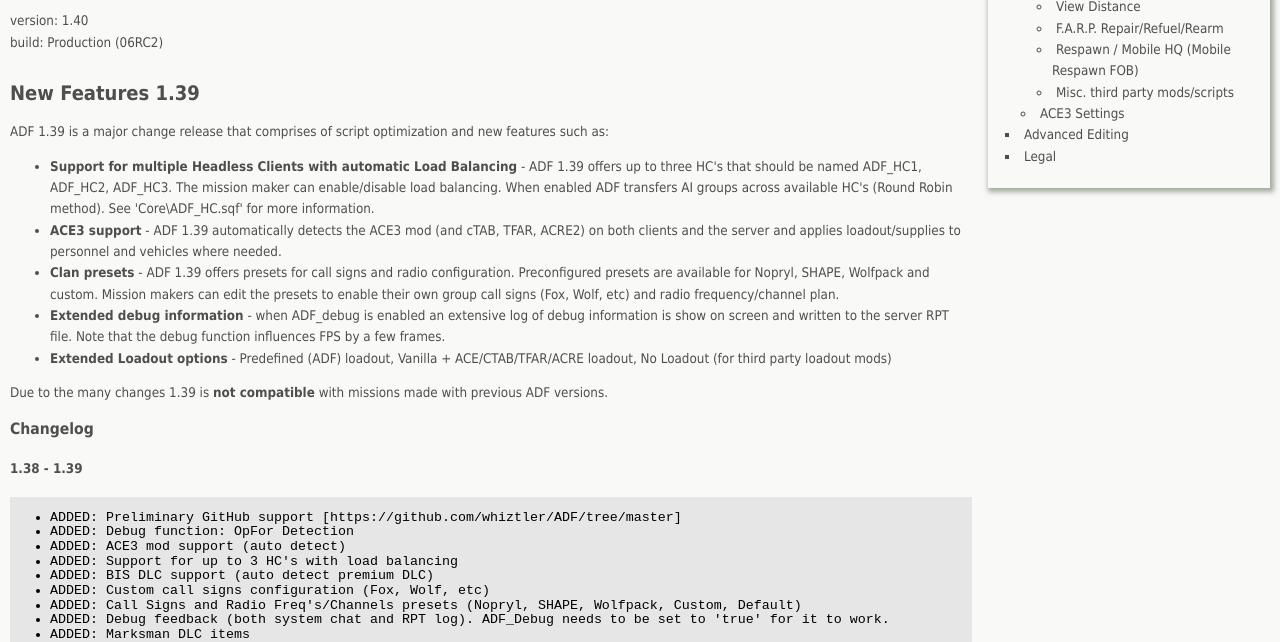
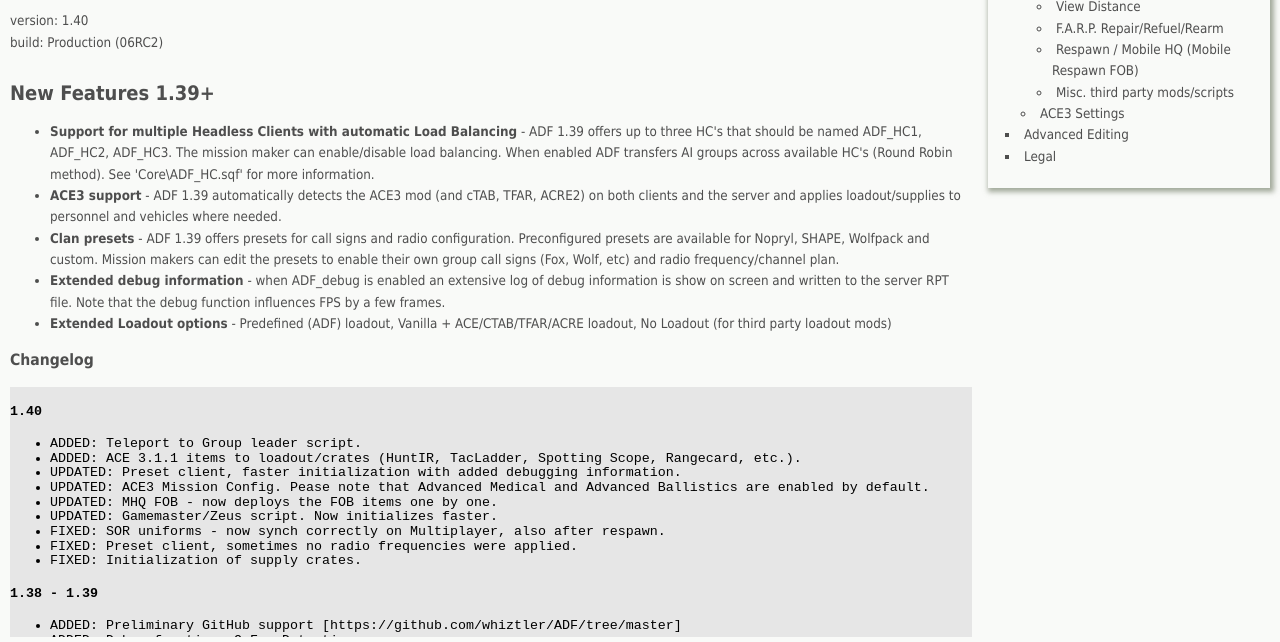
Before and after one commit to whiztler/ADF, a plain HTML site: page ADF_ReadMe.html in a window 1280 px wide. Shown: the part 304-946 px from the top of the page. Drawn offline with nearby package versions, Linux system fonts and the light colour scheme.

Commit message:
Changelog & 1.40 information update

```diff
--- a/ADF_ReadMe.html
+++ b/ADF_ReadMe.html
@@ -49,8 +49,7 @@
     <h3 id="curver">Current version</h3>
     <p>version: 1.40<br />
       build: Production (06RC2)</p>
-    <h2 id="features">New Features 1.39</h2>
-    <p>ADF 1.39 is a major change release that comprises of script optimization and new features such as:</p>
+    <h2 id="features">New Features 1.39+</h2>
     <ul>
       <li><strong>Support for multiple Headless Clients with automatic Load Balancing</strong> - ADF 1.39 offers up to three HC's that should be named ADF_HC1, ADF_HC2, ADF_HC3. The mission maker can enable/disable load balancing. When enabled ADF transfers AI groups across available HC's (Round Robin method). See 'Core\ADF_HC.sqf' for more information.</li>
       <li><strong>ACE3 support</strong> - ADF 1.39 automatically detects the ACE3 mod (and cTAB, TFAR, ACRE2) on both clients and the server and applies loadout/supplies to personnel and vehicles where needed.</li>
@@ -58,10 +57,21 @@
       <li><strong>Extended debug information</strong> - when ADF_debug is enabled an extensive log of debug information is show on screen and written to the server RPT file. Note that the debug function influences FPS by a few frames.</li>
       <li><strong>Extended Loadout options</strong> - Predefined (ADF) loadout, Vanilla + ACE/CTAB/TFAR/ACRE loadout, No Loadout (for third party loadout mods)</li>
     </ul>
-    <p>Due to the many changes 1.39 is <strong>not  compatible</strong> with missions made with previous ADF versions.</p>
     <h3 id="chglog">Changelog</h3>
+    <div id="logBox">
+      <h4>1.40 </h4>
+      <ul>
+        <li>ADDED: Teleport to Group leader script.</li>
+        <li>ADDED: ACE 3.1.1 items to loadout/crates (HuntIR, TacLadder, Spotting Scope, Rangecard, etc.).</li>
+        <li>UPDATED: Preset client, faster initialization with added debugging information.</li>
+        <li>UPDATED: ACE3 Mission Config. Pease note that Advanced Medical and Advanced Ballistics are enabled by default.</li>
+        <li>UPDATED: MHQ FOB - now deploys the FOB items one by one.</li>
+        <li>UPDATED: Gamemaster/Zeus script. Now initializes faster.</li>
+        <li>FIXED: SOR uniforms - now synch correctly on Multiplayer, also after respawn.</li>
+        <li>FIXED: Preset client, sometimes no radio frequencies were applied.</li>
+        <li>FIXED: Initialization of supply crates.</li>
+      </ul>
       <h4> 1.38 - 1.39</h4>
-    <div id="logBox">
       <ul>
         <li>ADDED: Preliminary GitHub support [https://github.com/whiztler/ADF/tree/master]</li>
         <li>ADDED: Debug function: OpFor Detection</li>
```
Also changed, not shown: 1 other file. Lines whose indentation alone changed are shown as unchanged.
